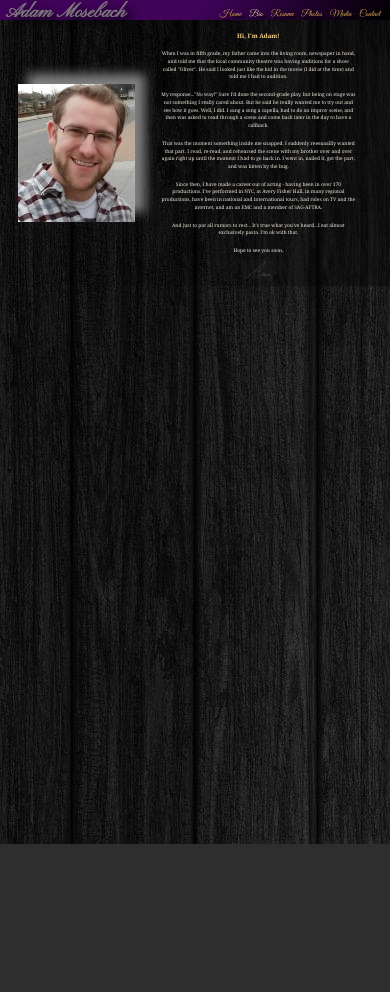
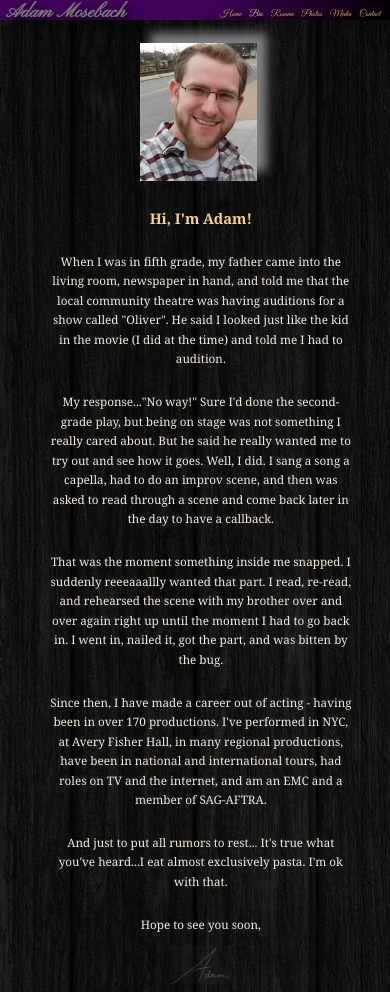
Before and after one commit to adamjmosebach/acting-website, a React (Create React App) app: page /bio in a window 390 px wide. Before the commit the page ends 844 px from the top, so only its background shows below. Built offline with nearby package versions, Linux system fonts and the light colour scheme.

Commit message:
bio page phone compatibility

```diff
--- a/src/screens/Bio.css
+++ b/src/screens/Bio.css
@@ -44,3 +44,30 @@
   /* width: 15vw; */
   opacity: 0.25;
 }
+
+
+@media (max-width: 950px) {
+  .bio-div {
+    display: block;
+  }
+  .bio-pic {
+    margin: 5vw 0 2vw 2vw;
+  }
+  .bio-container {
+    text-align: center;
+    width: 100%;
+    color: rgb(245, 235, 224);
+    font-family: Georgia, 'Times New Roman', Times, serif;
+    font-size: 3vw;
+    font-weight: 300;
+    line-height: 5vw;
+  }
+  .bio-container p {
+    /* margin-bottom: 0; */
+    width: 80%;
+  }
+  .signature {
+    width: 16vw;
+    opacity: 0.25;
+  }
+}
```
